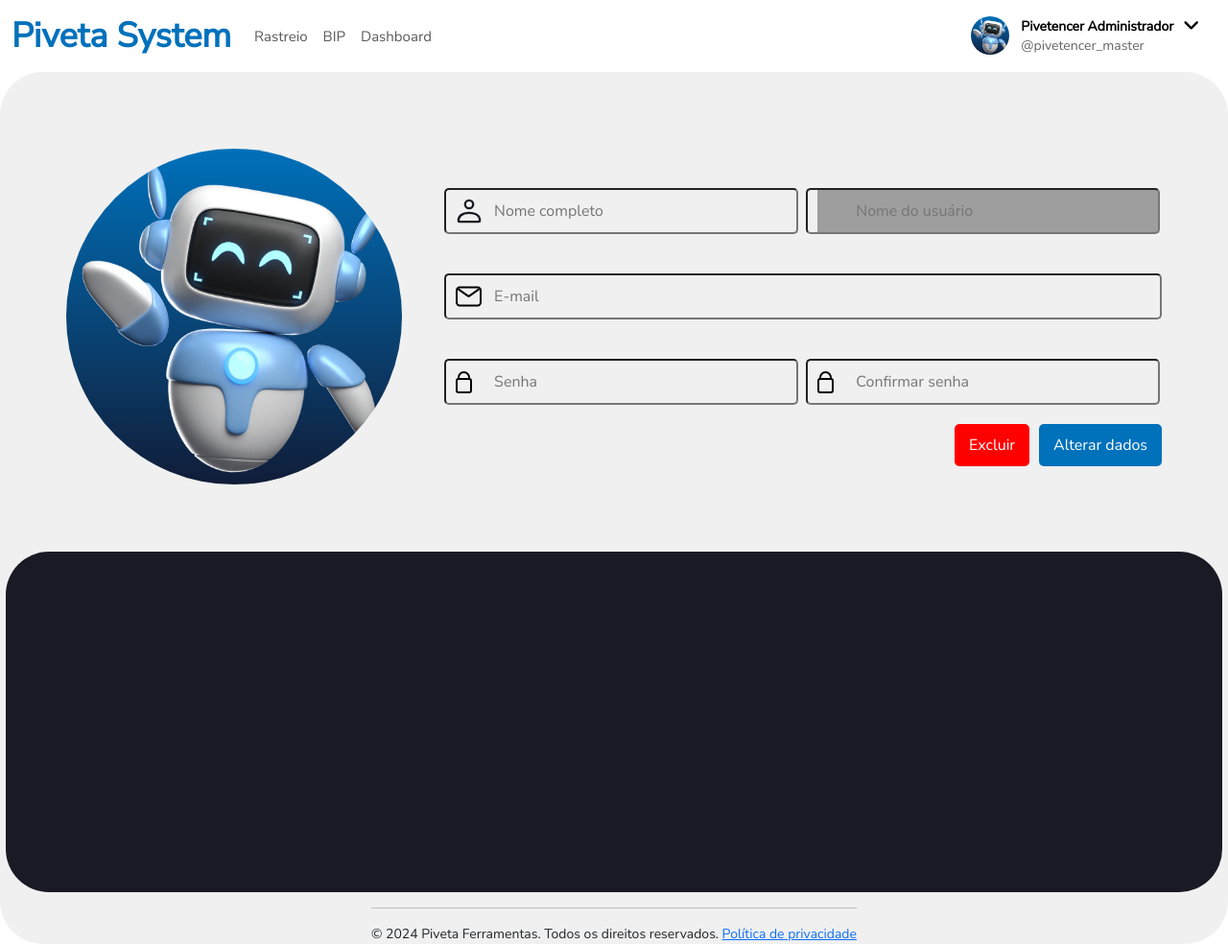
After one commit to EduardoMnzs/Tracking-piveta, a Flask app: page /perfil in a window 1280 px wide. The commit adds this page. Shown: the whole page at 96% size. Run offline with Flask 3, Linux system fonts and the light colour scheme; the visitor is signed in with stand-in values (Sample User, id 1); some libraries are stand-ins or nearby versions; grey boxes are pictures that could not be loaded.

Commit message:
Perfil inserido

```diff
--- a/app/routes.py
+++ b/app/routes.py
@@ -161,8 +161,12 @@ def relatorios():
 def dashboard():
     return render_template('dashboard.html')
 
+@app.route("/perfil", methods=["GET"])
+@login_required
+def perfil():
+    return render_template('perfil.html')
+
 @app.route("/test", methods=["GET"])
-@login_required
 def test():
     return render_template('test.html')
 
--- a/app/static/css/blueprint.css
+++ b/app/static/css/blueprint.css
@@ -15,10 +15,7 @@
     line-height: normal;
 }
 
-.navbar-brand:hover {
-    color: #0071BB;
-}
-
+.navbar-brand:hover,
 .navbar-brand:focus {
     color: #0071BB;
 }
@@ -29,9 +26,10 @@
     font-style: normal;
     font-weight: 400;
     line-height: 28px;
-    .active {
+}
+
+.nav-item .active {
     color: #0071BB !important;
-    }
 }
 
 .user-container {
@@ -40,26 +38,24 @@
 }
 
 .user {
-    display: contents;
-    img {
+    display: flex;
+    align-items: center;
+}
+
+.user-icon {
     width: 40px;
     height: 40px;
-    }
+    border-radius: 45px;
+    margin-right: 12px;
 }
 
 .user-info {
     display: inline-grid;
-    margin-left: 12px;
     margin-right: 18px;
-}
-
-.user-icon {
-    border-radius: 45px;
 }
 
 .user-name {
     font-size: 14px;
-    display: inline;
     white-space: nowrap;
     color: black;
     font-weight: bold;
@@ -69,41 +65,201 @@
 
 .user-username {
     font-size: 14px;
-    display: block;
     color: #212121b3;
+}
+
+.nome-perfil {
+    display: flex;
+    text-align: right;
+    justify-content: end;
+}
+
+.menu-toggle {
+    cursor: pointer;
+    font-size: 1.2em;
+    color: black;
+    margin-left: 10px;
 }
 
 .logout {
     margin-left: 10px;
     margin-right: 40px;
-    border: 1px solid var(--Light-outline, rgba(0, 0, 0, 0.12));
-    border-radius: 4px;
-    z-index: 1;
-    display: flex;
+    border-radius: 10px;
     align-items: center;
     cursor: pointer;
     text-decoration: none;
-    p {
+}
+
+.logout p {
     margin-left: 5px;
     color: #0071BB;
     font-size: 14px;
     font-weight: bold;
     margin: 2px;
 }
-    svg {
+
+.logout svg {
     fill: #0071BB;
     width: 20px;
     height: 21px;
 }
+
+.sidebar {
+    width: 250px;
+    background-color: #fff;
+    border: 0.5px solid #34495E;
+    padding: 15px;
+    display: none;
+    position: fixed;
+    top: 65px;
+    right: 3px;
+    height: calc(47% - 40px);
+    box-shadow: 0 4px 8px rgba(0, 0, 0, 0.1);
+    z-index: 1000;
+    border-radius: 15px;
 }
+
+.menu {
+    list-style: none;
+    padding: 0;
+}
+
+.menu-item,
+.logout>.menu-item {
+    display: flex;
+    align-items: center;
+    padding: 10px 5px;
+    border-radius: 10px;
+    cursor: pointer;
+    color: #000;
+}
+
+.menu-item:hover {
+    background-color: #F0F0F0;
+}
+
+.menu-icon {
+    margin-right: 10px;
+}
+
+.switch {
+    position: relative;
+    display: inline-block;
+    width: 43px;
+    height: 20px;
+    margin-left: auto;
+}
+
+.menu-item>i {
+    width: 20px;
+}
+
+.menu>a {
+    color: #000;
+    text-decoration: none !important;
+}
+
+.slider {
+    transition: .4s;
+    border-radius: 30px;
+}
+
+.slider:before {
+    position: absolute;
+    content: "";
+    height: 14px;
+    width: 14px;
+    left: 3px;
+    bottom: 3px;
+    background-color: none;
+    transition: .4s;
+    border-radius: 50%;
+}
+
+input:checked+.slider {
+    background-color: #2196F3;
+}
+
+input:checked+.slider:before {
+    transform: translateX(14px);
+}
+
+input:checked+.slider.round {
+    border-radius: 34px;
+}
+
+.switch input {
+    opacity: 1;
+    width: 0;
+    height: 0;
+}
+
+.slider-input {
+    position: absolute;
+    cursor: pointer;
+    top: 0;
+    left: 0;
+    right: 0;
+    bottom: 0px;
+    background: #fff;
+    transition: .4s;
+    border-radius: 30px;
+    border: 1px solid #ccc;
+}
+
+.slider-input:before {
+    position: absolute;
+    content: "";
+    height: 1em;
+    width: 1em;
+    border-radius: 16px;
+    left: 0;
+    top: 0;
+    right: 0;
+    bottom: 0;
+    background-color: white;
+    box-shadow: 0 2px 5px #999999;
+    transition: .4s;
+}
+
+input:checked+.slider-input {
+    background-color: #2196F3;
+    border: 1px solid transparent;
+}
+
+input:checked+.slider-input:before {
+    transform: translateX(1.5em);
+}
+
 @media only screen and (max-width: 991px) {
     .logout {
         padding: 5px;
-        p {
+    }
+
+    .logout p {
         display: none;
     }
-    }
+
     .user-info {
         margin-right: 1px;
     }
+
+    .nav-item {
+        display: block;
     }
+
+    .sidebar {
+        right: auto;
+        top: 120px;
+        left: 3px;
+    }
+
+    .menu>a {
+        display: flex;
+        width: auto;
+        height: auto;
+        justify-content: left;
+        margin-left: -4px;
+        margin-top: -8px;
+    }
+}
--- /dev/null
+++ b/app/static/css/perfil.css
@@ -0,0 +1,335 @@
+body {
+    overflow: hidden;
+}
+
+.perfil-container {
+    display: flex;
+    justify-content: center;
+    align-items: center;
+    flex-direction: column;
+    min-height: 100vh;
+    background-color: #f0f0f0;
+    border-radius: 45px;
+}
+
+.div-perfil {
+    display: flex;
+    margin-top: 60px;
+    position: relative;
+}
+
+.imagem-perfil {
+    padding: 20px;
+}
+
+.profile-image {
+    width: 100%;
+    max-width: 350px;
+    height: auto;
+    border-radius: 50%;
+}
+
+html, body {
+    width: 100%;
+    height: 100%;
+    margin: 0px;
+    padding: 0;
+}
+.box {
+    display: flex;
+    position: absolute;
+}
+.avatar::after {
+    opacity: 0;
+    font-family: FontAwesome;
+    content: "\f040";
+    color: #fff;
+    font-size: 2.5rem;
+    position: absolute;
+    display: flex;
+    justify-content: center;
+    align-items: center;
+    top: 4px;
+    left: 4px;
+    width: 350px;
+    height: 350px;
+    z-index: 2;
+    background-color: rgba(0,0,0,0.5);
+    border-radius: 50%;
+    cursor: pointer;
+    transition: 350ms ease-in-out;
+    margin-left: 15px;
+    margin-top: 15px;
+}
+.avatar:hover::after {
+    opacity: 1;
+}
+
+.avatar {
+    overflow: hidden;
+}
+
+.menu-upload-remove {
+    position: absolute;
+    width: 200px;
+    background-color: #fff;
+    box-shadow: 0 0 10px 0 rgba(0,0,0,0.5);
+    box-sizing: border-box;
+    padding: 1.0rem !important;
+    border-radius: 0.5rem;
+    top: 300px;
+    left: 100px;
+    opacity: 0;
+    z-index: -1;
+    transition: 350ms ease-in-out;
+}
+
+.menu1 {
+    top: 425%;
+}
+
+.enviar, .remove {
+    color: black;
+    text-decoration: none;
+}
+
+.menu2 {
+    top: 425%;
+}
+
+.box input {
+    display: none;
+}
+
+.box input:checked + div.menu-upload-remove {
+    opacity: 1;
+    z-index: 999;
+}
+
+.formulario-perfil {
+    padding: 20px;
+    box-sizing: border-box;
+}
+
+.formulario-perfil-inputs {
+    display: flex;
+    flex-direction: column;
+}
+
+.label-perfil {
+    margin-bottom: 70px;
+}
+
+input {
+    padding: 10px;
+    margin-bottom: 15px;
+}
+
+.nomes > input{
+    padding: 10px 135px 10px 50px;
+    border-radius: 5px;
+    box-sizing: border-box;
+    background-repeat: no-repeat;
+}
+
+.senhas > input {
+    padding: 10px 135px 10px 50px;
+    border-radius: 5px;
+    box-sizing: border-box;
+    background-repeat: no-repeat;
+}
+
+.email > input {
+    padding: 10px 514px 10px 50px;
+    border-radius: 5px;
+    box-sizing: border-box;
+    background-repeat: no-repeat;
+}
+
+.nomes > .nome {
+    background: url(../svg/user-profile.svg) no-repeat 10px center;
+}
+
+.nomes > .usuario {
+    background: url(../svg/arroba.svg) no-repeat 10px center;
+}
+
+.email > input {
+    background: url(../svg/email.svg) no-repeat 10px center;
+}
+
+.senhas > input {
+    background: url(../svg/cadeado.svg) no-repeat 10px center;
+}
+
+.button-container {
+    display: flex;
+    justify-content: flex-end;
+    margin-top: 20px;
+}
+
+.btn-excluir {
+    padding: 10px 15px;
+    margin-left: 10px;
+    cursor: pointer;
+    border-radius: 5px;
+    background: #FF0000;
+    color: white;
+    border: none;
+    transition: box-shadow 0.3s ease, transform 0.3s ease;
+}
+
+.btn-excluir:focus {
+    outline: 2px solid rgba(0,0,0,0.1);
+    outline-offset: 2px;
+}
+
+.btn-excluir:active {
+    transform: scale(0.95);
+}
+
+.button-container {
+    display: flex;
+    justify-content: flex-end;
+    margin-top: 20px;
+}
+
+.btn-dados {
+    padding: 10px 15px;
+    margin-left: 10px;
+    cursor: pointer;
+    border-radius: 5px;
+    background: #0071BB;
+    color: white;
+    border: none;
+    transition: box-shadow 0.3s ease, transform 0.3s ease;
+}
+
+.btn-dados:focus {
+    outline: 2px solid rgba(0,0,0,0.1);
+    outline-offset: 2px;
+}
+
+.btn-dados:active {
+    transform: scale(0.95);
+}
+
+.blue-div {
+    border-radius: 45px;
+    width: 99%;
+    height: 355px;
+    background-color: #191A23;
+    margin-top: 50px;
+}
+
+@media (max-width: 1184px) {
+    body {
+        overflow: visible;
+    }
+
+    .div-perfil {
+        flex-direction: column;
+        align-items: center;
+    }
+
+    .nomes > input, .senhas > input, .email > input {
+        width: 100%;
+    }
+
+    .formulario-perfil {
+        width: 100%;
+        margin-top: 20px;
+    }
+
+    .button-container {
+        display: flex;
+        flex-direction: column;
+        align-items: center;
+        margin-top: 20px;
+    }
+
+    .btn-excluir,
+    .btn-dados {
+        margin-bottom: 10px;
+    }
+
+    .avatar::after {
+        opacity: 0;
+        font-family: FontAwesome;
+        content: "\f040";
+        color: #fff;
+        font-size: 2.5rem;
+        position: absolute;
+        display: flex;
+        justify-content: center;
+        align-items: center;
+        top: 5px;
+        left: -190px;
+        width: 350px;
+        height: 350px;
+        z-index: 2;
+        background-color: rgba(0,0,0,0.5);
+        border-radius: 50%;
+        cursor: pointer;
+        transition: 350ms ease-in-out;
+        margin-left: 15px;
+        margin-top: 15px;
+    }
+
+    .box input:checked + div.menu-upload-remove {
+        opacity: 1;
+        z-index: 999;
+        left: -98px;
+    }
+
+    .menu-upload-remove {
+        left: 0;
+    }
+}
+
+@media (max-width: 655px) {
+    .formulario-perfil {
+        max-width: 400px;
+        margin-top: 20px;
+    }
+
+    .button-container {
+        display: flex;
+        flex-direction: column;
+        align-items: center;
+        margin-top: 20px;
+    }
+
+    .btn-excluir,
+    .btn-dados {
+        margin-bottom: 10px;
+    }
+
+    .nomes > input{
+        padding: 10px 10px 10px 50px;
+    }
+
+    .senhas > input {
+        padding: 10px 10px 10px 50px;
+    }
+
+    .email > input {
+        padding: 10px 10px 10px 50px;
+    }
+}
+
+@media (max-height: 940px) {
+    body {
+        overflow: visible;
+    }
+}
+
+@media (max-width: 390px) {
+    .avatar::after {
+        display: none;
+    }
+
+    .menu-upload-remove {
+        display: none;
+    }
+}
--- a/app/templates/blueprint.html
+++ b/app/templates/blueprint.html
@@ -6,7 +6,10 @@
     <meta name="viewport" content="initial-scale=1, width=device-width">
     <link href="../static/ico/piveta.ico" rel="icon">
 
-    <link href="https://cdn.jsdelivr.net/npm/bootstrap@5.3.2/dist/css/bootstrap.min.css" rel="stylesheet" integrity="sha384-T3c6CoIi6uLrA9TneNEoa7RxnatzjcDSCmG1MXxSR1GAsXEV/Dwwykc2MPK8M2HN" crossorigin="anonymous">
+    <link rel="stylesheet" href="https://cdnjs.cloudflare.com/ajax/libs/font-awesome/4.7.0/css/font-awesome.min.css">
+
+    <link href="https://cdn.jsdelivr.net/npm/bootstrap@5.3.2/dist/css/bootstrap.min.css" rel="stylesheet"
+        integrity="sha384-T3c6CoIi6uLrA9TneNEoa7RxnatzjcDSCmG1MXxSR1GAsXEV/Dwwykc2MPK8M2HN" crossorigin="anonymous">
 
     <link rel="preconnect" href="https://fonts.googleapis.com">
     <link rel="preconnect" href="https://fonts.gstatic.com" crossorigin>
@@ -14,9 +17,9 @@
 
     <script src='https://kit.fontawesome.com/a076d05399.js' crossorigin='anonymous'></script>
 
-    <link rel="stylesheet" type= "text/css" href="/static/css/blueprint.css">
+    <link rel="stylesheet" type="text/css" href="/static/css/blueprint.css">
 
-    <script src="https://cdn.jsdelivr.net/npm/bootstrap@5.3.2/dist/js/bootstrap.bundle.min.js" integrity="sha384-C6RzsynM9kWDrMNeT87bh95OGNyZPhcTNXj1NW7RuBCsyN/o0jlpcV8Qyq46cDfL" crossorigin="anonymous"></script>
+
     <title>Piveta System - {% block title %}{% endblock %}</title>
 </head>
 
@@ -24,7 +27,8 @@
     <nav class="navbar navbar-expand-lg bg-body-tertiary">
         <div class="container-fluid">
             <a class="navbar-brand" href="/">Piveta System</a>
-            <button class="navbar-toggler" type="button" data-bs-toggle="collapse" data-bs-target="#navbarText" aria-controls="navbarText" aria-expanded="false" aria-label="Toggle navigation">
+            <button class="navbar-toggler" type="button" data-bs-toggle="collapse" data-bs-target="#navbarText"
+                aria-controls="navbarText" aria-expanded="false" aria-label="Toggle navigation">
                 <span class="navbar-toggler-icon"></span>
             </button>
             <div class="collapse navbar-collapse" id="navbarText">
@@ -32,16 +36,23 @@
                     <div class="user">
                         <img class="user-icon" src="/static/img/perfil.png">
                         <div class="user-info">
-                            <a href="/perfil" class="user-name">Pivetencer</a>
-                            <span class="user-username">@pivetencer123</span>
+                            <div class="nome-perfil">
+                                <a class="user-name">Pivetencer Administrador</a>
+                                <div class="menu-toggle" onclick="toggleMenu()">
+                                    <i class="fa fa-angle-down"></i>
+                                </div>
+                            </div>
+                            <span class="user-username">@pivetencer_master</span>
                         </div>
                     </div>
-                    <a href="/logout" class="logout">
+                    <!-- <a href="/logout" class="logout">
                         <p>SAIR</p>
                         <svg xmlns="http://www.w3.org/2000/svg" width="20" height="21" viewBox="0 0 20 21" fill="none">
-                            <path d="M14.1667 7.16667L12.9917 8.34167L14.3083 9.66667H7.5V11.3333H14.3083L12.9917 12.65L14.1667 13.8333L17.5 10.5L14.1667 7.16667ZM4.16667 4.66667H10V3H4.16667C3.25 3 2.5 3.75 2.5 4.66667V16.3333C2.5 17.25 3.25 18 4.16667 18H10V16.3333H4.16667V4.66667Z" fill="#0071BB"/>
+                            <path
+                                d="M14.1667 7.16667L12.9917 8.34167L14.3083 9.66667H7.5V11.3333H14.3083L12.9917 12.65L14.1667 13.8333L17.5 10.5L14.1667 7.16667ZM4.16667 4.66667H10V3H4.16667C3.25 3 2.5 3.75 2.5 4.66667V16.3333C2.5 17.25 3.25 18 4.16667 18H10V16.3333H4.16667V4.66667Z"
+                                fill="#0071BB" />
                         </svg>
-                    </a>
+                    </a> -->
                 </div>
                 <ul class="navbar-nav me-auto mb-2 mb-lg-0">
                     <li class="nav-item">
@@ -53,10 +64,57 @@
             </div>
         </div>
     </nav>
-    <script>function waitForElm(e){return new Promise(t=>{if(document.querySelector(e))return t(document.querySelector(e));let r=new MutationObserver(c=>{document.querySelector(e)&&(r.disconnect(),t(document.querySelector(e)))});r.observe(document.body,{childList:!0,subtree:!0})})}var path=window.location.href.split("/")[3].replace(/^.*?(?=\?)/gm,"");waitForElm(`.nav-${path}`).then(e=>e.classList.add("active"));</script>
+
+    <div class="sidebar" id="sidebar">
+        <ul class="menu">
+            <a href="/perfil" class="perfil">
+            <li class="menu-item">
+                <i class="fa fa-user menu-icon"></i>
+                Meu perfil
+            </li>
+            </a>
+            <li class="menu-item">
+                <i class="fa fa-users menu-icon"></i>
+                Gerenciar perfil
+            </li>
+            <li class="menu-item">
+                <i class="fa fa-lock menu-icon"></i>
+                Gerenciar acessos
+            </li>
+            <li class="menu-item">
+                <i class="fa fa-newspaper-o menu-icon"></i>
+                Novidades
+            </li>
+            <li class="menu-item">
+                <i class="fa fa-moon-o menu-icon"></i>
+                Modo escuro
+                <label class="switch">
+                    <input type="checkbox">
+                    <span class="slider-input"></span>
+                </label>
+            </li>
+            <li class="menu-item">
+                <i class="fa fa-gear menu-icon"></i>
+                Configurações
+            </li>
+            <a href="/logout" class="logout">
+                <li class="menu-item" style="color: red;">
+                    <i class="fa fa-sign-out menu-icon"></i>
+                    Sair
+                </li>
+            </a>
+        </ul>
+    </div>
+
+    <script src="https://cdn.jsdelivr.net/npm/bootstrap@5.3.2/dist/js/bootstrap.bundle.min.js"
+        integrity="sha384-C6RzsynM9kWDrMNeT87bh95OGNyZPhcTNXj1NW7RuBCsyN/o0jlpcV8Qyq46cDfL"
+        crossorigin="anonymous"></script>
+
+    <script src="/static/js/blueprint.js"></script>
 
     {% block main %}
     {% endblock %}
 
 </body>
+
 </html>
--- a/app/templates/dashboard.html
+++ b/app/templates/dashboard.html
@@ -2,6 +2,7 @@
 
 {% extends 'blueprint.html' %}
 {% block main %}
+
 <div class="background">
     <div class="home-container">
         <h1 class="titulo-dashboard">Acompanhe!</h1>
--- a/app/templates/index.html
+++ b/app/templates/index.html
@@ -1,5 +1,4 @@
 <link href="/static/css/index.css" rel="stylesheet">
-<link rel="stylesheet" href="https://cdnjs.cloudflare.com/ajax/libs/font-awesome/4.7.0/css/font-awesome.min.css">
 
 {% extends 'blueprint.html' %}
 {% block main %}
--- /dev/null
+++ b/app/templates/perfil.html
@@ -0,0 +1,69 @@
+<link href="../static/css/perfil.css" rel="stylesheet">
+
+{% extends 'blueprint.html' %}
+{% block main %}
+
+<div class="perfil-container">
+    <div class="div-perfil">
+        <div class="imagem-perfil">
+            <img src="/static/img/perfil.png" alt="Foto de Perfil" class="profile-image">
+        </div>
+        <div class="box">
+            <label class="avatar" for="btn">
+            </label>
+            <input type="checkbox" id="btn">
+            <div class="menu-upload-remove">
+                <div class="menu1">
+                    <a class="enviar" href="#"><svg width="21" height="21" viewBox="0 0 20 21" fill="none" xmlns="http://www.w3.org/2000/svg">
+                        <path d="M4.375 19.5L13.9375 10.5L18.4375 15M4.375 19.5H15.625C17.489 19.5 19 17.989 19 16.125V10.5M4.375 19.5C2.51104 19.5 1 17.989 1 16.125V4.875C1 3.01104 2.51104 1.5 4.375 1.5H11.6875M14.5 3.78991L16.8009 1.5M16.8009 1.5L19 3.6864M16.8009 1.5V7.125M7.75 6.5625C7.75 7.49448 6.99448 8.25 6.0625 8.25C5.13052 8.25 4.375 7.49448 4.375 6.5625C4.375 5.63052 5.13052 4.875 6.0625 4.875C6.99448 4.875 7.75 5.63052 7.75 6.5625Z" stroke="black" stroke-width="2" stroke-linecap="round" stroke-linejoin="round"/>
+                        </svg><span> Enviar</span></a>
+                    <br><br>
+                </div>
+                <div class="menu2">
+                    <a class="remove" href="#"><svg width="21" height="21" viewBox="0 0 21 21" fill="none" xmlns="http://www.w3.org/2000/svg">
+                        <path d="M4.35294 19.4412L13.8529 10.5L18.3235 14.9706M4.35294 19.4412H15.5294C17.3812 19.4412 18.8824 17.94 18.8824 16.0882V9.38237M4.35294 19.4412C2.50116 19.4412 1 17.94 1 16.0882V4.91178C1 3.06 2.50116 1.55884 4.35294 1.55884H11.6176M20 6.02943L17.7647 3.79413M17.7647 3.79413L15.5294 1.55884M17.7647 3.79413L15.5294 6.02943M17.7647 3.79413L20 1.55884M7.70588 6.58825C7.70588 7.51414 6.9553 8.26472 6.02941 8.26472C5.10352 8.26472 4.35294 7.51414 4.35294 6.58825C4.35294 5.66236 5.10352 4.91178 6.02941 4.91178C6.9553 4.91178 7.70588 5.66236 7.70588 6.58825Z" stroke="black" stroke-width="2" stroke-linecap="round" stroke-linejoin="round"/>
+                        </svg><span> Remover</span></a>
+                </div>
+            </div>
+        </div>
+        <div class="formulario-perfil">
+            <form class="formulario-perfil-inputs">
+                <div class="nomes">
+                    <label class="label-perfil" for="nome"></label>
+                    <input class="nome" type="text" id="nome" name="nome" placeholder="Nome completo" required>
+
+                    <label class="label-perfil" for="nome"></label>
+                    <input placeholder="Nome do usuário" class="usuario">
+                </div>
+                <div class="email">
+                    <label class="label-perfil" for="email"></label>
+                    <input placeholder="E-mail" type="email" id="email" name="email" required autocomplete="off">
+                </div>
+                <div class="senhas">
+                    <label class="label-perfil" for="senha"></label>
+                    <input placeholder="Senha" type="password" id="senha" name="senha" required>
+
+                    <label class="label-perfil" for="senha"></label>
+                    <input placeholder="Confirmar senha" type="password" id="senha" name="senha" required>
+                </div>
+
+                <div class="button-container">
+                    <button class="btn-excluir" type="Excluir">Excluir</button>
+                    <button class="btn-dados" type="reset">Alterar dados</button>
+                </div>
+
+            </form>
+        </div>
+    </div>
+    <div class="blue-div">
+
+    </div>
+
+    <footer class="small text-center terms-of-usage">
+        <hr class="footer-hr">
+        © 2024 Piveta Ferramentas. Todos os direitos reservados. <a href="/politica-de-privacidade">Política de
+            privacidade</a>
+    </footer>
+</div>
+
+{% endblock %}
```
Also changed, not shown: app/static/js/blueprint.js (added, +43 -0 lines), app/static/svg/arroba.svg (added), app/static/svg/cadeado.svg (added), app/static/svg/email.svg (added), app/static/svg/user-profile.svg (added). Lines whose indentation alone changed are shown as unchanged.
